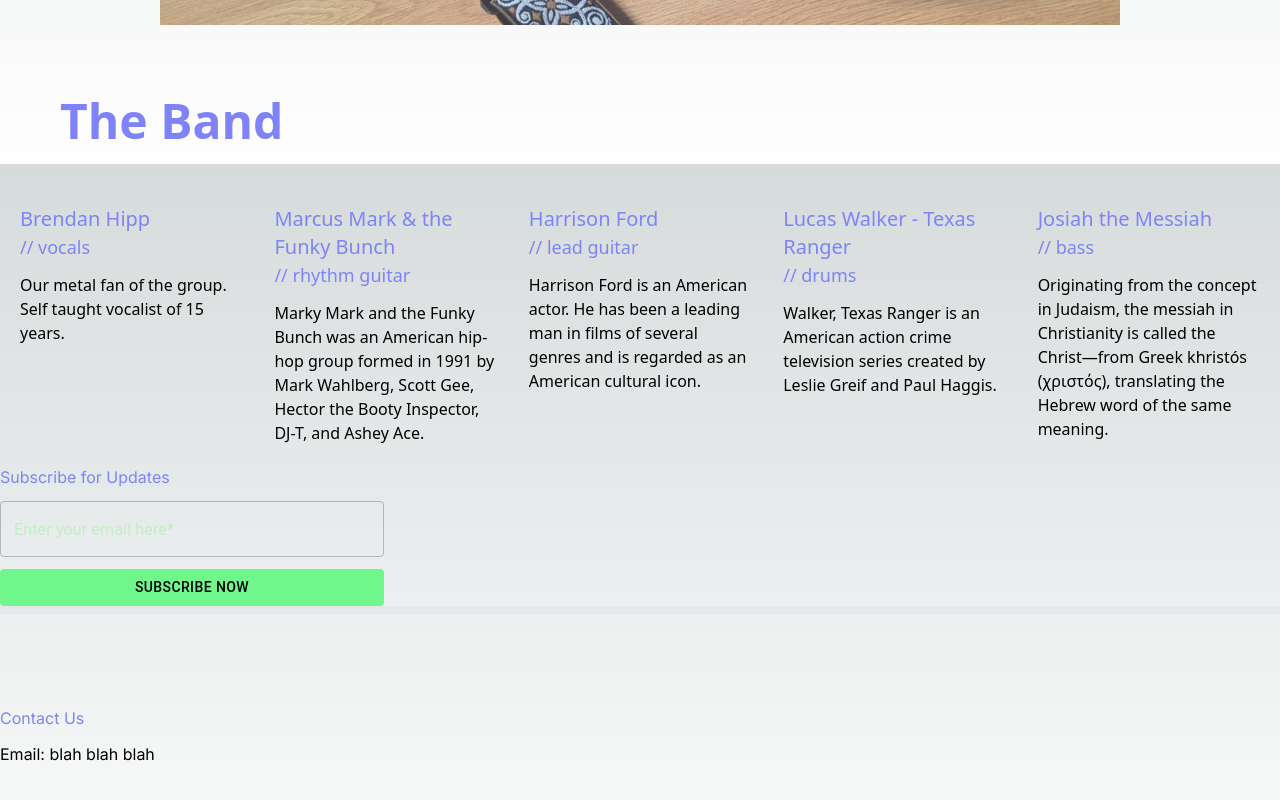
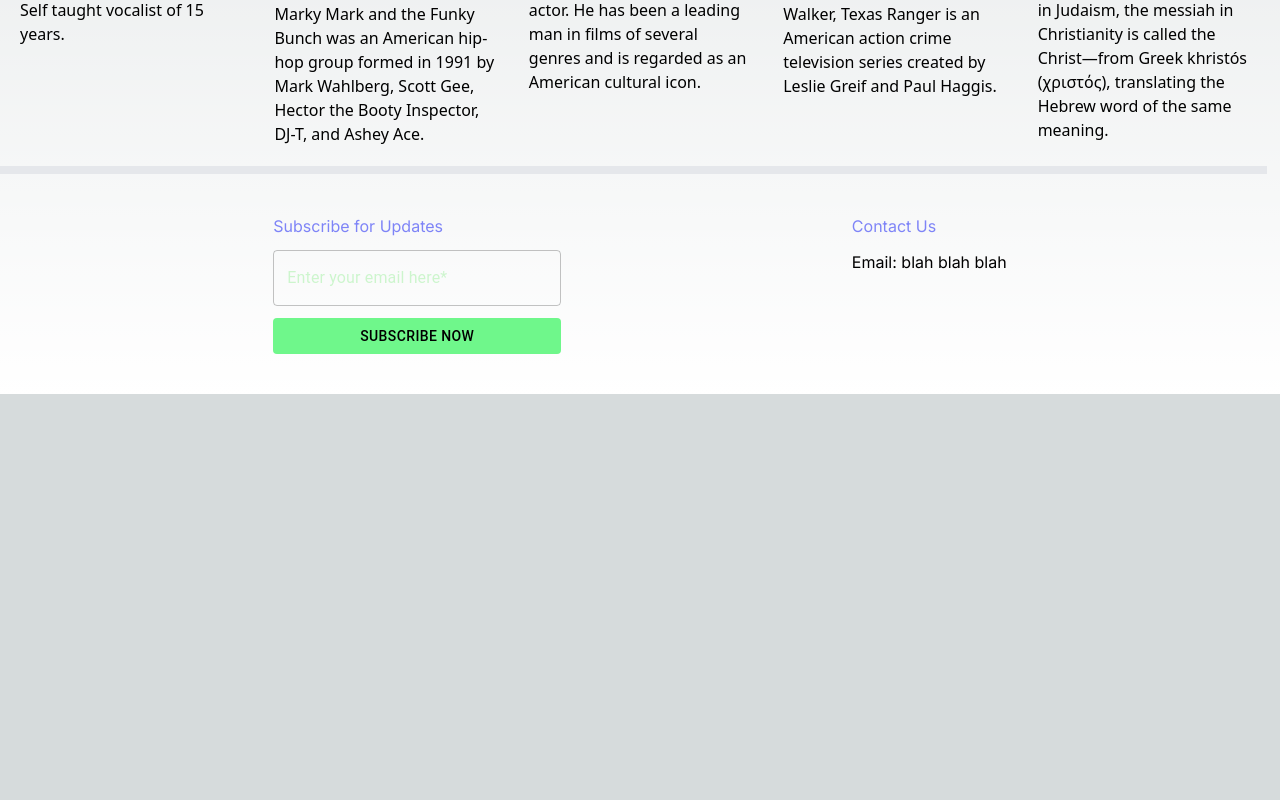
Before and after one commit to quinnhipp/the-crystal-orchard, a Next.js app: page /band in a window 1280 px wide. Shown: the part 636-1436 px from the top of the page. After the commit the page ends 1030 px from the top, so only its background shows below. Built offline with nearby package versions, Linux system fonts and the light colour scheme.

Commit message:
Added calendar to gigs page

```diff
--- a/app/band/page.tsx
+++ b/app/band/page.tsx
@@ -8,12 +8,12 @@
 
 const Band = () => {
   return (
-    <div>
-      <div className="h-auto md:h-screen w-screen flex flex-col items-center justify-between z-0">
-        <div>
+    <div className="md:w-[99vw] overflow-x-hidden">
+      <div className="h-auto md:[h-screen] w-screen flex flex-col items-center justify-between z-0">
+        <div className="border-b-8 mb-10">
           <Navbar activePage="The Band" />
           <div className="flex z-10 justify-center items-center flex-col mt-3 md:mt-8 mb-10">
-            <Image src={guitar} alt="" className="w-3/4 mt-8 mb-8" />
+            <Image src={guitar} alt="" className="w-3/4 md:w-1/3 mt-8 mb-8" />
           </div>
           <div className="m-5 font-sans">
             <p className="text-5xl pl-10 mb-7 text-[#7E84F7] font-bold">
--- a/app/components/footer.tsx
+++ b/app/components/footer.tsx
@@ -2,45 +2,41 @@
 
 const Footer = () => {
   return (
-    <div>
-      <div>
-        <div className="flex gap-48">
-          <div className="flex-col gap-3 hidden md:flex right-0">
+    <div className="w-screen">
+      {/* Desktop Footer */}
+      <div className="w-4/5 hidden md:flex mx-auto justify-around mb-10">
+        <div className="flex-col flex gap-3">
           <span className="text-[#7E84F7]">Subscribe for Updates</span>
           <TextField
             id="enterEmail"
             placeholder="Enter your email here*"
-              className="w-96"
             sx={{ input: { color: "lightgreen" } }}
           />
-            <Button className="bg-[#6FF78B] text-black">Subscribe Now</Button>
+          <Button className="bg-[#6FF78B] text-black w-72">
+            Subscribe Now
+          </Button>
+        </div>
+        <div className="flex gap-48">
+          <div className="flex-col gap-3 flex">
+            <span className="text-[#7E84F7]">Contact Us</span>
+            <p>Email: blah blah blah</p>
           </div>
         </div>
-        <div className="mb-20 border-t-8 pt-3 w-screen">
-          <div className="flex flex-col gap-3 ml-5 md:hidden">
+      </div>
+      {/* Mobile Footer */}
+      <div className="md:hidden w-5/6 mb-16 mx-auto">
+        <div className="flex flex-col gap-3 md:hidden mb-10">
           <span className="text-[#7E84F7]">Subscribe for Updates</span>
           <TextField
             id="enterEmail"
             placeholder="Enter your email here*"
-              className="w-7/8"
             sx={{ input: { color: "white" } }}
           />
           <Button className="bg-[#6FF78B] text-black">Subscribe Now</Button>
         </div>
-        </div>
-      </div>
-      <div>
-        <div className="flex gap-48">
-          <div className="flex-col gap-3 hidden md:flex right-0">
+        <div className="flex flex-col gap-3 md:hidden">
           <span className="text-[#7E84F7]">Contact Us</span>
           <p>Email: blah blah blah</p>
-          </div>
-        </div>
-        <div className="mb-20 pt-3 w-screen">
-          <div className="flex flex-col gap-3 ml-5 md:hidden">
-            <span className="text-[#7E84F7]">Contact Us</span>
-            <p>Email: blah blah blah</p>
-          </div>
         </div>
       </div>
     </div>
--- a/app/gigs/page.tsx
+++ b/app/gigs/page.tsx
@@ -8,12 +8,24 @@
   return (
     <div>
       <div className="h-auto md:h-screen w-screen flex flex-col items-center justify-between z-0">
-        <div>
+        <div className="mb-10">
           <Navbar activePage="Gigs" />
-          <div className="m-5 font-sans">
+          <div className="font-sans">
             <p className="text-5xl pl-10 mt-16 mb-7 text-[#7E84F7] font-bold">
               Gigs
             </p>
+            <div className="md:flex gap-10 justify-around">
+              <div className="text-2xl md:w-1/2">
+                This calendar will automatically update as more events are
+                scheduled.
+              </div>
+              <div className="p-1 md:p-5 bg-[#e3e9ff] rounded-md md:rounded-xl w-screen md:w-1/2 h-[50vh]">
+                <iframe
+                  src="https://calendar.google.com/calendar/embed?src=en.usa%23holiday%40group.v.calendar.google.com&ctz=America%2FNew_York"
+                  className="w-full h-full"
+                />
+              </div>
+            </div>
           </div>
         </div>
         <Footer />
--- a/app/home/page.tsx
+++ b/app/home/page.tsx
@@ -11,7 +11,7 @@
     <div>
       <div className="h-auto md:h-screen w-screen flex flex-col items-center justify-between z-0">
         <Navbar activePage="Home" />
-        <div className="flex bg-transparent border-white md:border-8 border-t-8 z-10 w-full h-full justify-center items-center flex-col mt-3 md:mt-8 mb-10">
+        <div className="flex bg-transparent border-white md:border-8 border-t-8 border-b-8 z-10 w-full md:w-3/5 h-full justify-center items-center flex-col mt-3 md:mt-8 mb-10">
           <Image src={logo} alt="" className="" />
           <div className="border-white border-2 p-2 mb-5 text-[#7E84F7]">
             LISTEN TO OUR MUSIC
--- a/package.json
+++ b/package.json
@@ -24,8 +24,8 @@
     "autoprefixer": "10.4.14",
     "next": "^13.5.4",
     "postcss": "8.4.27",
-    "react": "18.2.0",
-    "react-dom": "18.2.0",
+    "react": "^18.2.0",
+    "react-dom": "^18.2.0",
     "tailwindcss": "3.3.3",
     "typescript": "5.1.6"
   }
```
Also changed, not shown: 1 other file (tests, documents, lock files or other folders). Lines whose indentation alone changed are shown as unchanged.
